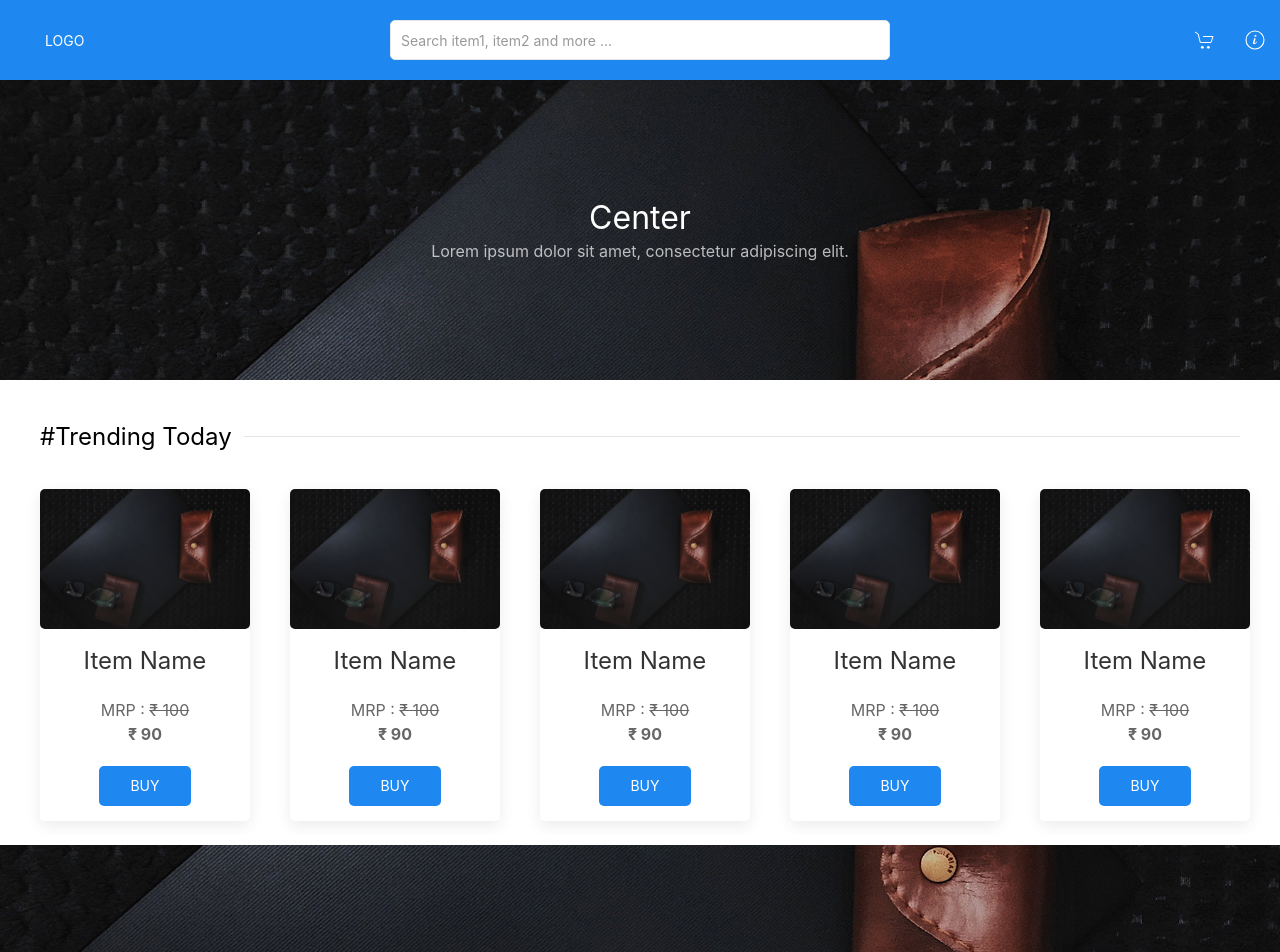
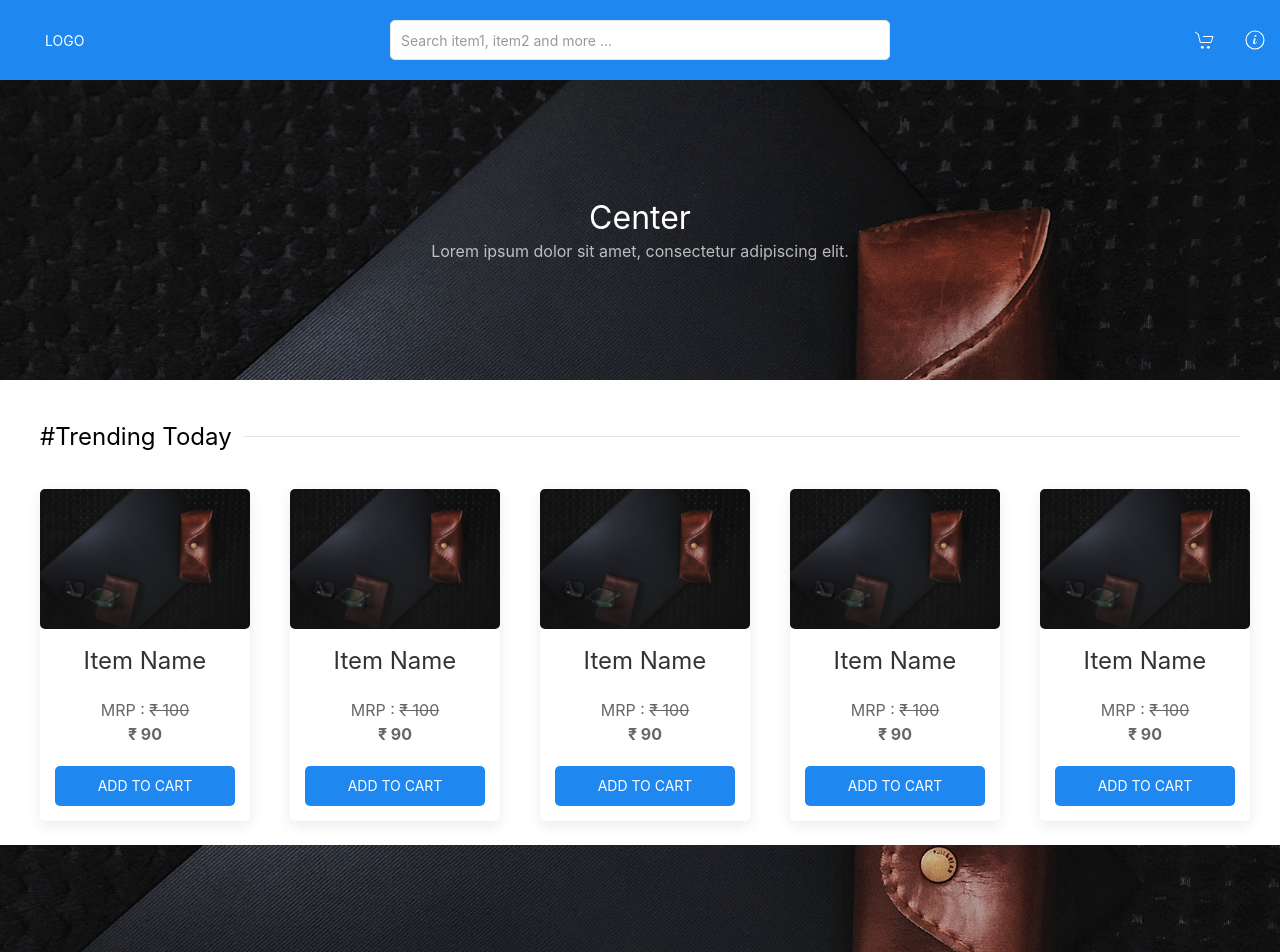
Before and after one commit to srinibasbiswal/My-Shop, a React (Create React App) app: page / in a window 1280 px wide. Shown: the top 952 px of the page. Built offline with nearby package versions, Linux system fonts and the light colour scheme.

Commit message:
Change button name in product card

```diff
--- a/src/components/ProductCard.js
+++ b/src/components/ProductCard.js
@@ -15,11 +15,13 @@ function ProductCard() {
                     <br />
                     <strong>&#x20B9; 90</strong>
                 </p>
-                <button
-                    className={`uk-button uk-button-primary ${styles.textColorWhite} ${styles.backgroundPrimary} uk-border-rounded`}
-                >
-                    Buy
-                </button>
+                <div>
+                    <button
+                        className={`uk-button uk-button-primary ${styles.textColorWhite} ${styles.backgroundPrimary} uk-border-rounded uk-width-1-1 uk-padding-remove`}
+                    >
+                        Add to cart
+                    </button>
+                </div>
             </div>
         </div>
     );
```
